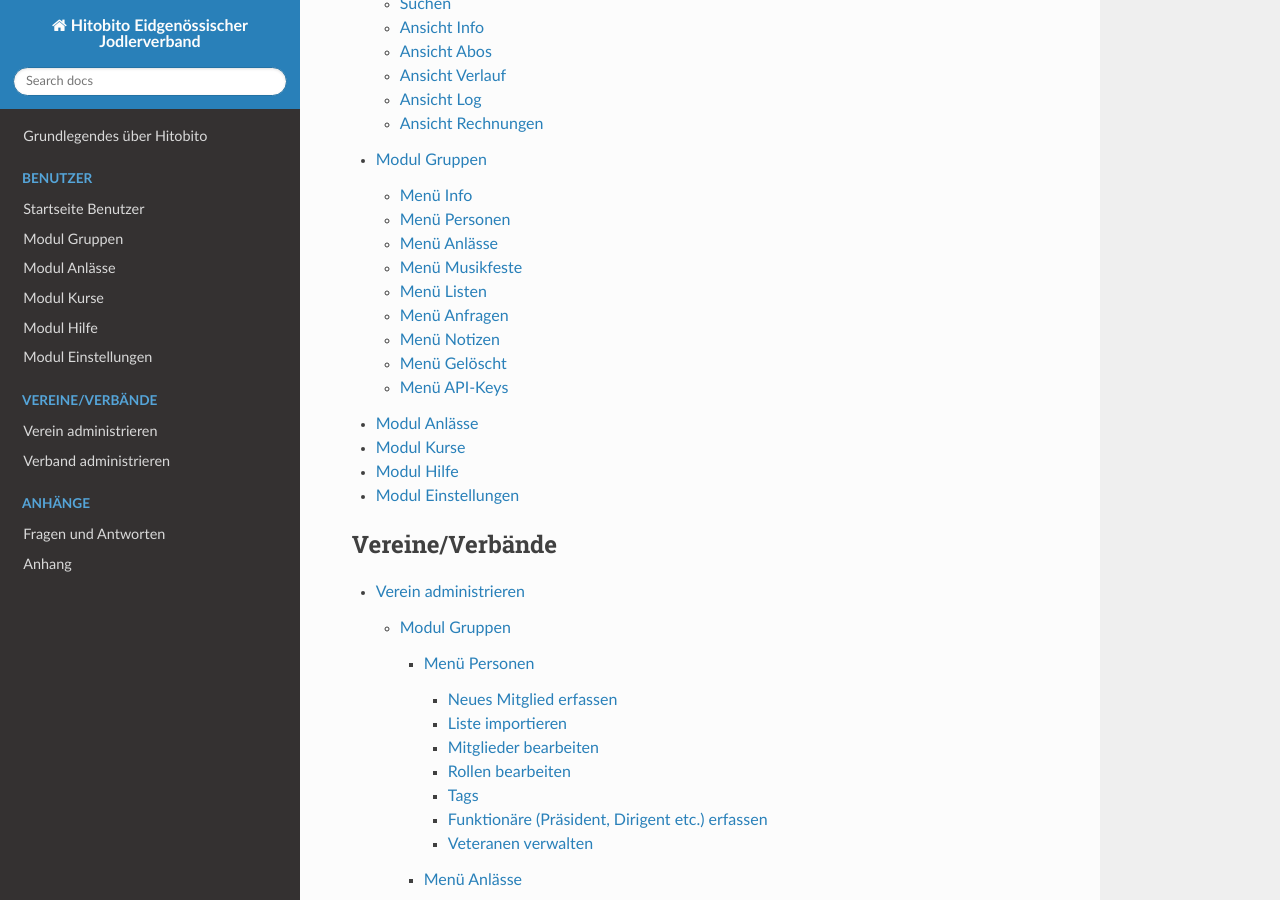
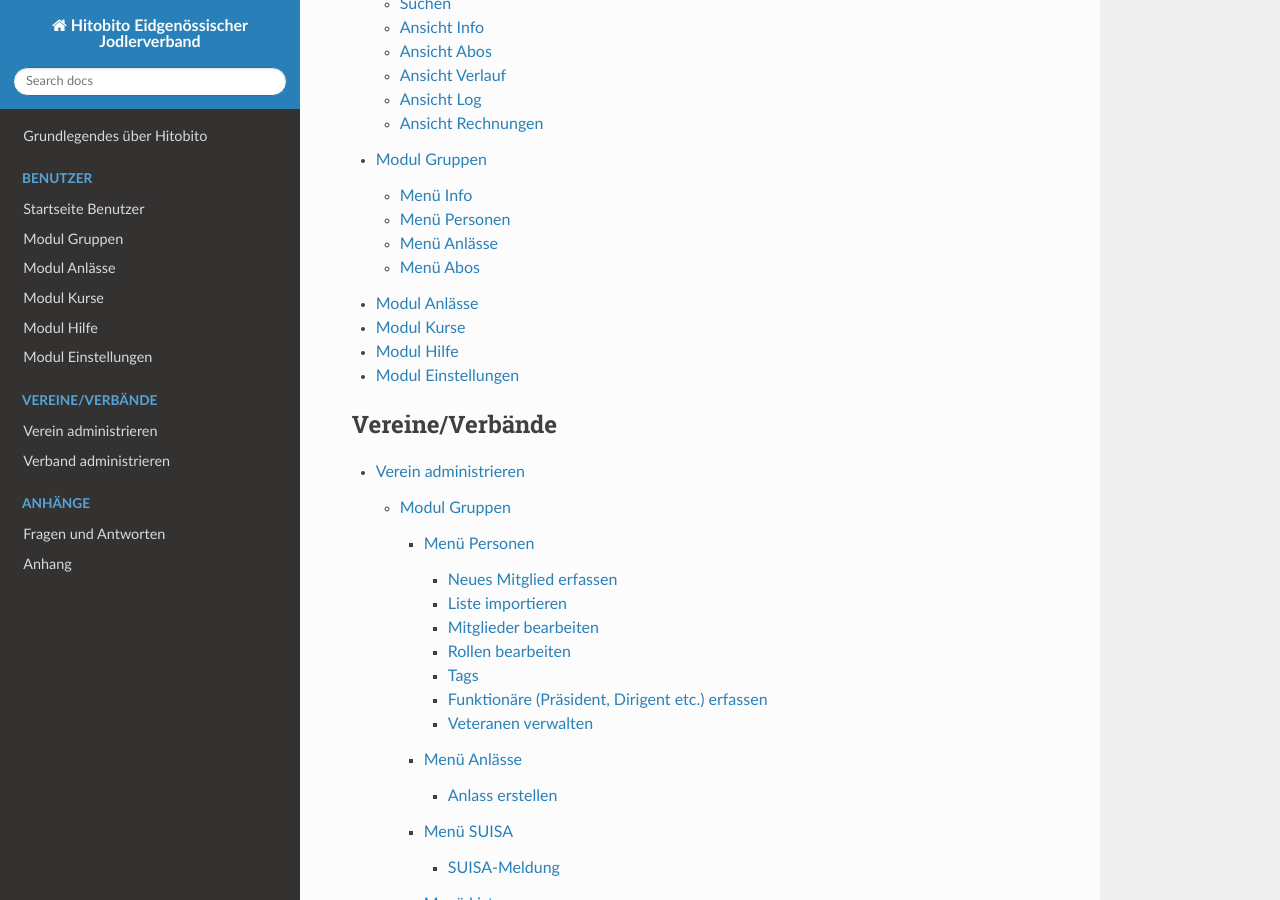
Before and after one commit to hitobito/user_documentation_ejv, a Sphinx documentation site: the page built from docs/index.rst, in a window 1280 px wide and 900 px high, scrolled down 361 px. Built offline with Sphinx 7.4.7 and the Read the Docs theme 3.1.0, drawn with Linux system fonts in a browser that asks for light colours; some of the changed lines change nothing that is shown.

Commit message:
Update benutzer.md

```diff
--- a/docs/benutzer.md
+++ b/docs/benutzer.md
@@ -1,29 +1,29 @@
 # Startseite Benutzer
+
+Jeder Benutzer kann sich mit seiner Emailadresse und Passwort bei Hitobito einloggen.
+Nach dem Login landet man immer zuerst auf seinen persöhnlichen Daten
 
 ## Übersicht
 
 ![Abbildung Startseite Benutzer → Info](media/image5.png)
 
   - Module
-    In der Modulauswahl können Sie das gewünschte Modul wählen: Gruppen
-    | Anlässe | Kurse | Rechnungen | Hilfe | Einstellungen.
+    Auf der linken Seite kann zwischen den verschiedenen Module von Hitobito navigiert werden.
+    Welche Module für einen Benutzenden ersichtlich sind, hängt von seinen Berechtigungen ab.
+    Es gibt die folgenden Module:  Gruppen | Anlässe | Kurse | Rechnungen | Hilfe | Einstellungen.
 
   - Menü
     Im Modul Gruppen hat jede Gruppe verschiedene Menüpunkte, welche je
     nach Berechtigung angezeigt werden (z.B. Info, Personen, Anlässe,
     Listen, Gelöscht etc.)
 
-  - Personen haben zudem folgende Ansichten:
-    Info | Abos | Verlauf | Log.
-
-  - Befehle
-    Abhängig von den Ihnen zugewiesenen Gruppen und Rollen, stehen Ihnen
-    in den verschiedenen Modulen und Ansichten unterschiedliche Befehle
-    zur Verfügung.
+  - Auf jeder Person gibt es verschiedene Ansichten. Welche Ansichten eine Person sehen kann hängt von ihren Berechtigungen in Hitobito ab.
+    Nachfolgend werden folgende Ansichten erklärt: Info | Abos | Rechnungen | Verlauf | Log.
 
   - Suchen
-    Im Suchfeld kann nach Personen, Vereinen, Verbänden, Anlässen,
-    Kursen etc. gesucht werden.
+    Im Suchfeld kann nach Personen, Gruppen und Anlässen gesucht werden.
+    Welche Resultate eine Person sehen kann hängt von ihren Berechtigungen ab.
+    So können nur Personen oder Anlässe gefunden werden für die man auch die Berechtigung hat, sie zu sehen.
 
   - Sprachauswahl
     Es kann zwischen den Sprachen Deutsch | Französisch | Italienisch
@@ -67,42 +67,20 @@
   - Bearbeiten
     Ändern der Angaben zur Person
 
-  - Löschen
-    Löschen der Person
-
   - Rechnung erstellen
-    Erstellen einer Rechnung für diese Person
+    Erstellen einer Einzelrechnung für diese Person
 
   - Export
     Herunterladen der angezeigten Daten in verschiedenen Formaten (CSV,
     PDF, Excel etc.).
 
-  - Login schicken
-    Dieser Befehl schickt dem Benutzer ein E-Mail mit dem Link zum
-    setzen eines Passwortes. Fährt man mit der Maus über diesen Button
-    erscheint die Information, ob der Benutzer bereits ein Login hat,
-    oder nicht.
-
-![image](media/image7.png)
-
-![image](media/image8.png)
-
-  - Imitieren
-    Übernehmen der Berechtigungen einer Person, d.h. Ansicht von
-    hitobito aus der Perspektive dieser Person.
-
-  - Passwort ändern
-    Ändern Sie ihr Passwort zum Anmelden bei hitobito. Sie können nur
-    ihr eigenes Passwort ändern.
+  - Login
+    Über diesen Befehl kann jede Person ihr eigenes Passwort ändern, oder eine Zwei-Faktor-Authentifizierung einrichten.
+    Administratoren können ausserdem anderen Personen ein neues Loginmail zusenden.
 
 Auf der rechten Seite findet sich eine Übersicht aller aktuellen Rollen
 der Person, der ihr zugeordneten Tags, ihrer Anmeldungen für kommende
 Anlässe und Kurse sowie ihrer erworbenen Qualifikationen.
-
-Über die Funktion ![iconKalender](media/image9.png) `in Kalender
-integrieren` kann jeder Benutzer eine URL generieren, welche er in
-seiner Kalender.app abonnieren kann. Diese Funktion steht zur Zeit nur
-bei den Anlässen zur Verfügung.
 
 ## Ansicht Abos
 
@@ -110,8 +88,7 @@
 
 ## Ansicht Verlauf
 
-In der Ansicht "Verlauf" finden Sie eine Übersicht aller `Gruppen →
-Rollen`, welche die Person aktuell und in der Vergangenheit hatte. Bei
+In der Ansicht "Verlauf" finden Sie eine Übersicht aller Gruppen und Rollen , welche die Person aktuell und in der Vergangenheit hatte. Bei
 vergangenen Rollen ist ein Von- und Bis-Datum vermerkt; bei aktuellen
 Rollen nur ein Von-Datum.
 
@@ -123,18 +100,13 @@
 
 ## Ansicht Log
 
-In der Ansicht "Log" können Sie nachverfolgen wer wann welche
-Informationen über Sie geändert hat.
+Das Log bietet eine detaillierte Ansicht, wer wann welche Anpassungen an dieser Person vorgenommen hat.
 
 ## Ansicht Rechnungen
 
 In der Ansicht "Rechnungen" finden sich alle Rechnungen, welche der
-Person geschickt wurden.
+Person zugeordnet sind. Anhand der Rechnungsstati ist ersichtlich, ob Rechnungen Zugestellt, Bezahlt oder gemahnt wurden.
 
-<div class="attention">
-Es ist noch unklar, wer die Ansicht "Rechnungen" sehen kann → abklären
-mit hitobito
-</div>
 
 # Modul Gruppen
 
@@ -144,12 +116,6 @@
 ausgewählt oder eine "Vereinsadresse" definiert werden. Je nach
 Gruppentyp stehen zudem weitere Angaben (Beschreibung,
 Korrespondenzsprache, Gründungsjahr etc.) zur Verfügung.
-
-<div class="attention">
-Die im Menü "Info" definierte Adresse (explizit angegebene
-Vereinsadresse oder Auswahl einer Kontaktperson) wird zum Beispiel als
-Absender bei E-Mails verwendet.
-</div>
 
 ![Abbildung Modul Gruppen → Gruppe Mitglieder → Menüpunkt
 Info](media/image11.png)
@@ -165,9 +131,6 @@
 Übersicht angezeigt werden sollen. Mit den Befehlen `Export` bzw.
 `Drucken` können die angezeigten Daten heruntergeladen bzw. ausgedruckt
 werden.
-
-**Beispiel**: Ist ein eigener Verein ausgewählt, werden die besonderen
-Funktionen Administrator, SUISA-Verantwortlicher und Dirigent angezeigt:
 
 ![Abbildung Modul Gruppen → Gruppe Mitglieder → Menüpunkt
 Info](media/image12.png)
@@ -191,50 +154,21 @@
 
 ## Menü Anlässe
 
-Unter dem Menüpunkt Anlässe werden die vom angezeigten Verein erstellten
-(wenn die Gruppe "Verein" ausgewählt ist) bzw. die von der jeweiligen
-selektierten Untergruppe erstellten Anlässe aufgelistet. Hier können
-sich die Mitglieder für die Anlässe anmelden, die Anlässe exportieren
-oder direkt in den Kalender eintragen (mit Hilfe einer iCalendar-Datei).
+Unter dem Menüpunkt Anlässe werden die vom angezeigten Verein erstellten Anlässe aufgelistet. Hier können
+sich die Mitglieder für die Anlässe anmelden, die Anlässe exportieren.
 
 Auf der Ebene eines Kantonalverbands können sämtliche Anlässe des
-Verbandsgebiets und auf der Ebene Schweizer Blasmusikverband alle
-Anlässe des SBV angezeigt werden.
+Verbandsgebiets und auf der Ebene Eidgenössischer Jodlerverband alle
+Anlässe des EJV angezeigt werden.
 
-## Menü Musikfeste
+## Menü Abos
 
-Dieser Menüpunkt ist nur für Administratoren ersichtlich. Hier können
-sich die Vereine für die ausgeschriebenen Musikfeste anmelden.
-
-## Menü Listen
-
-Im Menüpunkt "Listen" werden dem Mitglied sämtliche Mailinglisten der
+Im Menüpunkt "Abos" werden dem Mitglied sämtliche Mailinglisten der
 selektierten Gruppe, d.h. des Vereins oder einer seiner Gruppen,
 angezeigt. Je nach Konfiguration durch den Administrator können diese
 "Weiterleitungsadressen" auch von den Mitgliedern benutzt werden.
 
 ![image](media/image14.png)
-
-## Menü Anfragen
-
-Dieser Menüpunkt ist nur für Administratoren ersichtlich.
-
-## Menü Notizen
-
-Hier sind die unter dem Menüpunkt Info erfassten Notizen zum Verein oder
-zur Gruppe aufgelistet. Man sieht auch die notizen der untergruppen.
-Dieser Menüpunkt ist nur für Administratoren ersichtlich.
-
-## Menü Gelöscht
-
-Unter dem Menüpunkt Gelöscht werden frühere, inzwischen gelöschte
-Untergruppen des Vereins angezeigt.
-
-## Menü API-Keys
-
-Dieser Menüpunkt ist nur für Administratoren ersichtlich. Für die
-technische Anbindung an Webseiten oder Apps können hier sog. API-Keys
-generiert werden.
 
 # Modul Anlässe
 
@@ -243,16 +177,16 @@
 
 Beispiele:
 
-  - Anlässe des SBV werden bei allen Mitgliedern angezeigt
-  - Anlässe des Aargauischen Musikverbandes (AMV) werden nur Mitgliedern
-    angezeigt, die dem AMV angehören
-  - Anlässe der Musikgesellschaft Eintracht Windisch (MGE) werden nur
-    Mitgliedern der MGE angezeigten
+  - Anlässe des EJV werden bei allen Mitgliedern angezeigt
+  - Anlässe des Bernisch Kantonalen Jodlerverbands (BKJV) werden nur Mitgliedern
+    angezeigt, die dem BKJV angehören
+  - Anlässe der einzelnen Jodlervereine werden nur
+    Mitgliedern des jeweiligen Vereins angezeigten
 
 Andere Anlässe sind bei der organisierenden Gruppe zu finden. Will sich
-ein Mitglied des Zürcher Blasmusikverbands über Anlässe im Aargau
+ein Mitglied des BKJVs über Anlässe der Zentralschweiz
 informieren, kann sich das Mitglied die entsprechenden Anlässe im Modul
-Gruppen → Schweizer Blasmusikverband SBV → Aargauischer Musikverband →
+Gruppen → Eidgenössischer Jodlerverband → Zentralschweizerischer Jodlerverband →
 Menü Anlässe anzeigen lassen.
 
 # Modul Kurse
@@ -279,23 +213,6 @@
 kann die URL hier auch zurückgesetzt werden. Alle Kalender die noch die
 alte Adresse kennen, können die Anlässe danach nicht mehr anzeigen.
 
-1.  Adresse erstellen
-2.  Link kopieren
-
-![image](media/image15.png)
-
-3.  Outlook öffnen und in den Kalender wechseln
-
-Über Start das Menü **Kalender öffnen** (2) wählen und mit **Aus dem
-Internet** (3) ein zusätzliches Fenster öffnen. Hier im leeren Kasten
-die aus hitobito kopierte URL einfügen (4) und mit OK (5) bestätigen.
-Über Erweitert (6) kann ein Ordnername und eine Beschreibung (7)
-eingegeben werden. Zum Abschliessen mit OK (8) und Ja (9) bestätigen.
-
-![image](media/image16.png)
-
-Mit dem Abschliessen wird in Outlook unter Andere Kalender der neue
-Kalender mit den eigenen Anlässen aus HITOBITO angezeigt und immer
-wieder aktualisiert:
+Je nach Berechtigung kann das Modul EInstellungen noch weitere Punkte beinhalten
 
 ![image](media/image17.png)
```
